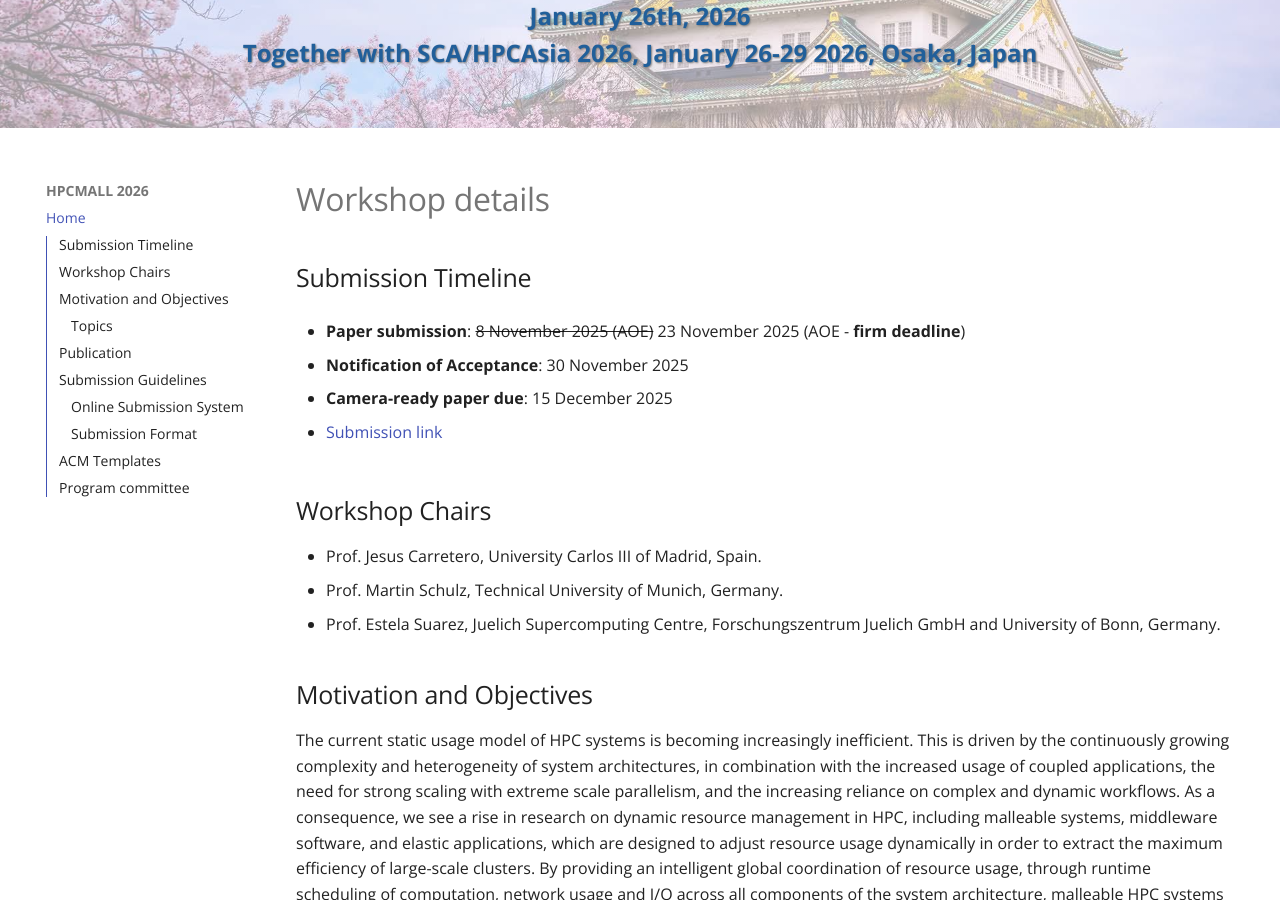
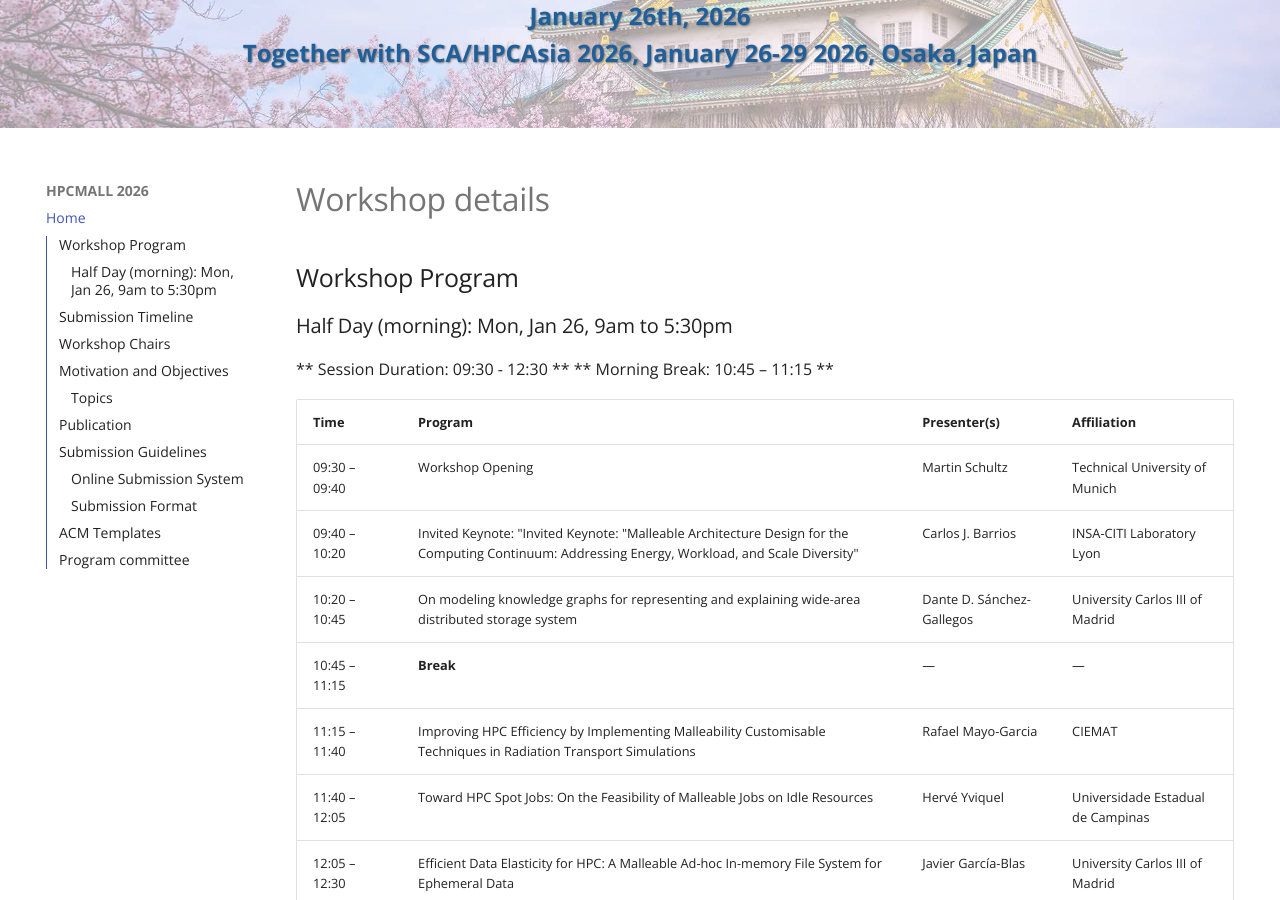
Before and after one commit to CoCo-ARCOS/HPCMALL2026, an MkDocs documentation site: the page built from docs/index.md, in a window 1280 px wide and 900 px high, scrolled down 326 px. Built offline with MkDocs 1.6.1 and Material for MkDocs 9.7.7, drawn with Linux system fonts in a browser that asks for light colours; some of the changed text lies outside the part shown.

Commit message:
program added

```diff
--- a/docs/index.md
+++ b/docs/index.md
@@ -1,4 +1,24 @@
 # Workshop details
+
+## Workshop Program
+
+### Half Day (morning): Mon, Jan 26, 9am to 5:30pm
+
+** Session Duration: 09:30 - 12:30 **
+** Morning Break: 10:45 – 11:15 **
+
+| Time | Program | Presenter(s) | Affiliation |
+| :--- | :--- | :--- | :--- |
+| 09:30 – 09:40 | Workshop Opening | Martin Schultz | Technical University of Munich |
+| 09:40 – 10:20 | Invited Keynote: "Invited Keynote: "Malleable Architecture Design for the Computing Continuum: Addressing Energy, Workload, and Scale Diversity" | Carlos J. Barrios | INSA-CITI Laboratory Lyon |
+| 10:20 – 10:45 | On modeling knowledge graphs for representing and explaining wide-area distributed storage system | Dante D. Sánchez-Gallegos | University Carlos III of Madrid |
+| 10:45 – 11:15 | **Break** | — | — |
+| 11:15 – 11:40 | Improving HPC Efficiency by Implementing Malleability Customisable Techniques in Radiation Transport Simulations | Rafael Mayo-Garcia | CIEMAT |
+| 11:40 – 12:05 | Toward HPC Spot Jobs: On the Feasibility of Malleable Jobs on Idle Resources | Hervé Yviquel | Universidade Estadual de Campinas |
+| 12:05 – 12:30 | Efficient Data Elasticity for HPC: A Malleable Ad-hoc In-memory File System for Ephemeral Data | Javier García-Blas | University Carlos III of Madrid |
+| 12:30 | Workshop Closing | Martin Schultz | Technical University of Munich |
+
+
 
 ## Submission Timeline
 
```
